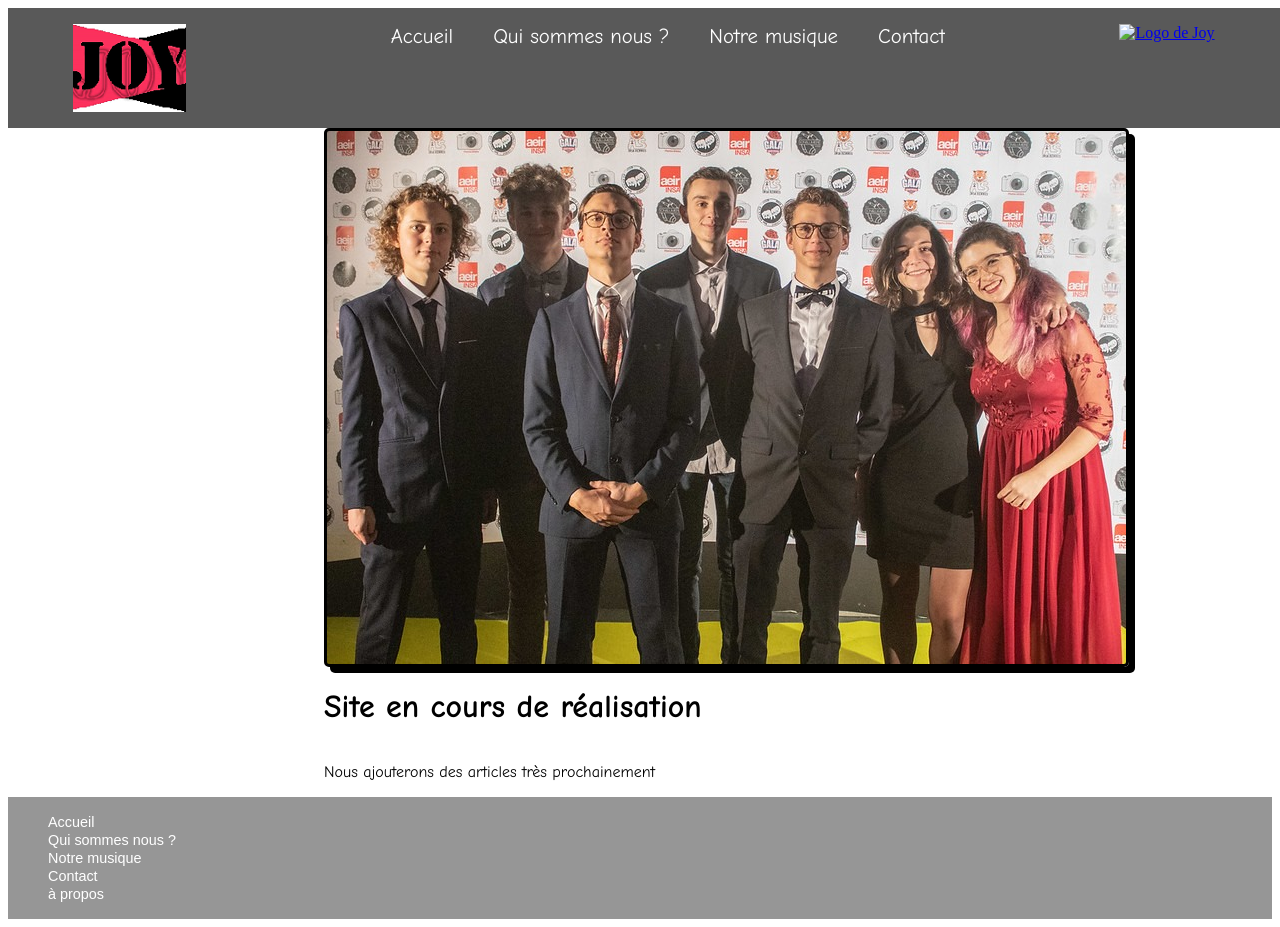
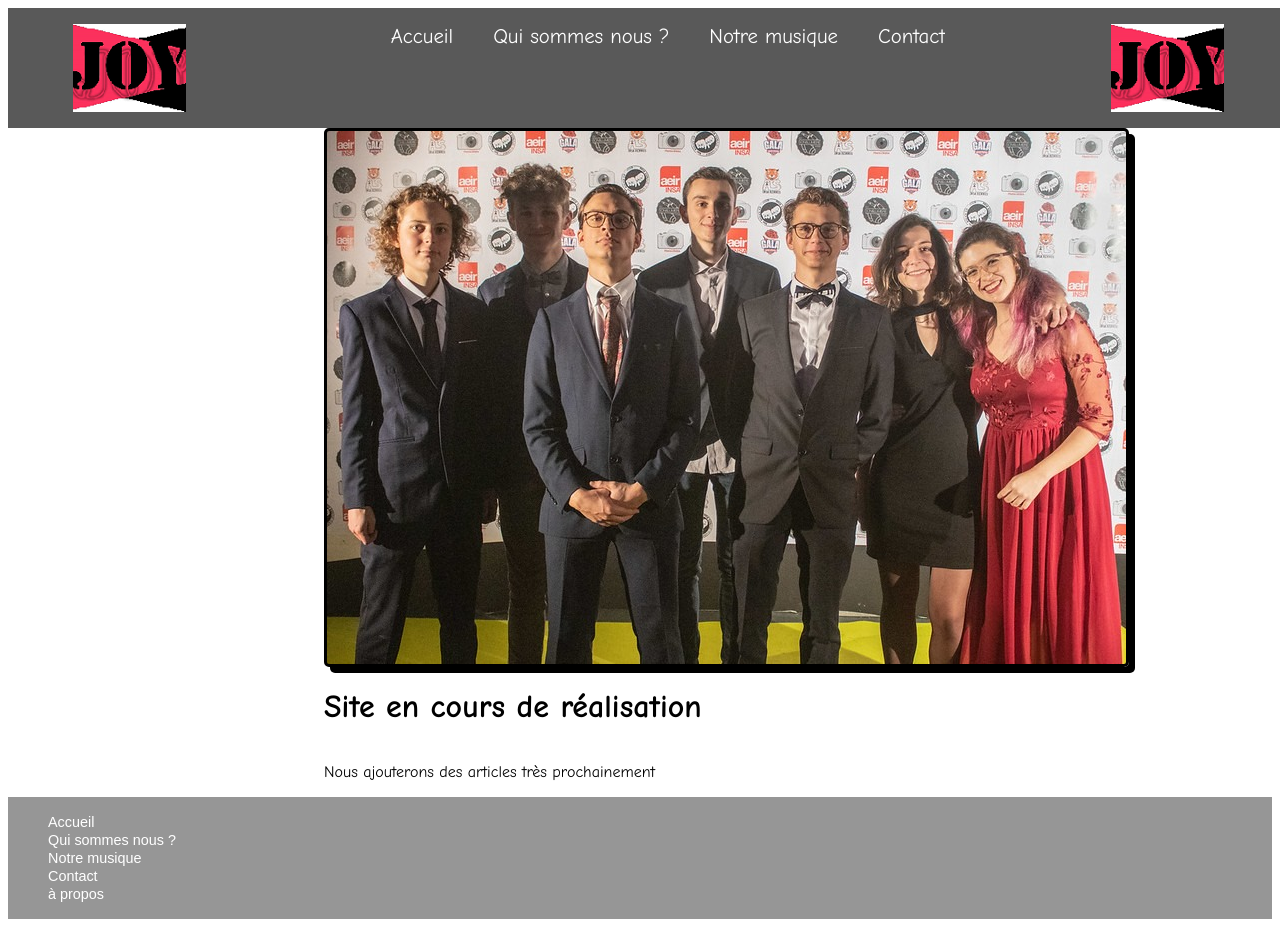
Before and after one commit to moi-matt/joyinsarennes.com, a plain HTML site: page index.html in a window 1280 px wide. Drawn offline with Linux system fonts and the light colour scheme.

Commit message:
Update index.html

```diff
--- a/index.html
+++ b/index.html
@@ -24,7 +24,7 @@
 
         </ul>
         <figure class=logo>
-          <a href="index.html">  <img src="images/logo.png" alt="Logo de Joy"/></a>
+          <a href="index.html">  <img src="logo.png" alt="Logo de Joy"/></a>
         </figure>
     </nav>
     <header>
```
